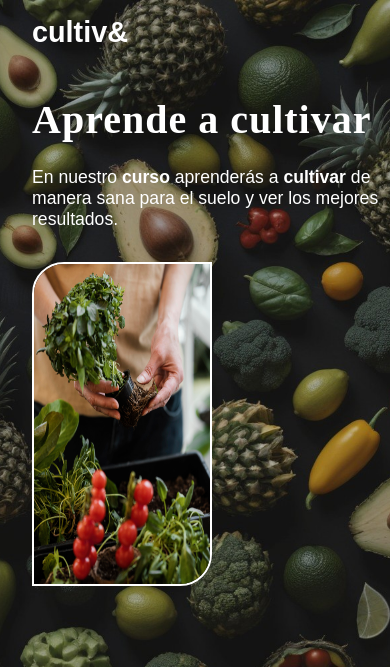
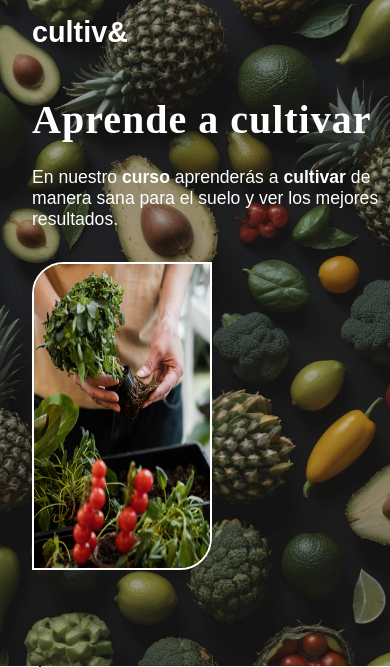
Before and after one commit to axelnoguera/landing-page-cultivos-2, a PHP site: page / in a window 390 px wide. Shown: the top 667 px of the page. Run offline with PHP 8.4, Linux system fonts and the light colour scheme; some libraries are stand-ins or nearby versions; some web fonts are replaced.

Commit message:
Update style.css

```diff
--- a/style.css
+++ b/style.css
@@ -368,7 +368,7 @@ width:20rem;
     }
 
     .contenedor-inicio__contenedor-img-principal__img, .contenedor-informacion__contenedor-img__img{
-    height:20rem;
+    height:19rem;
     width:11rem;
     }
 
```
